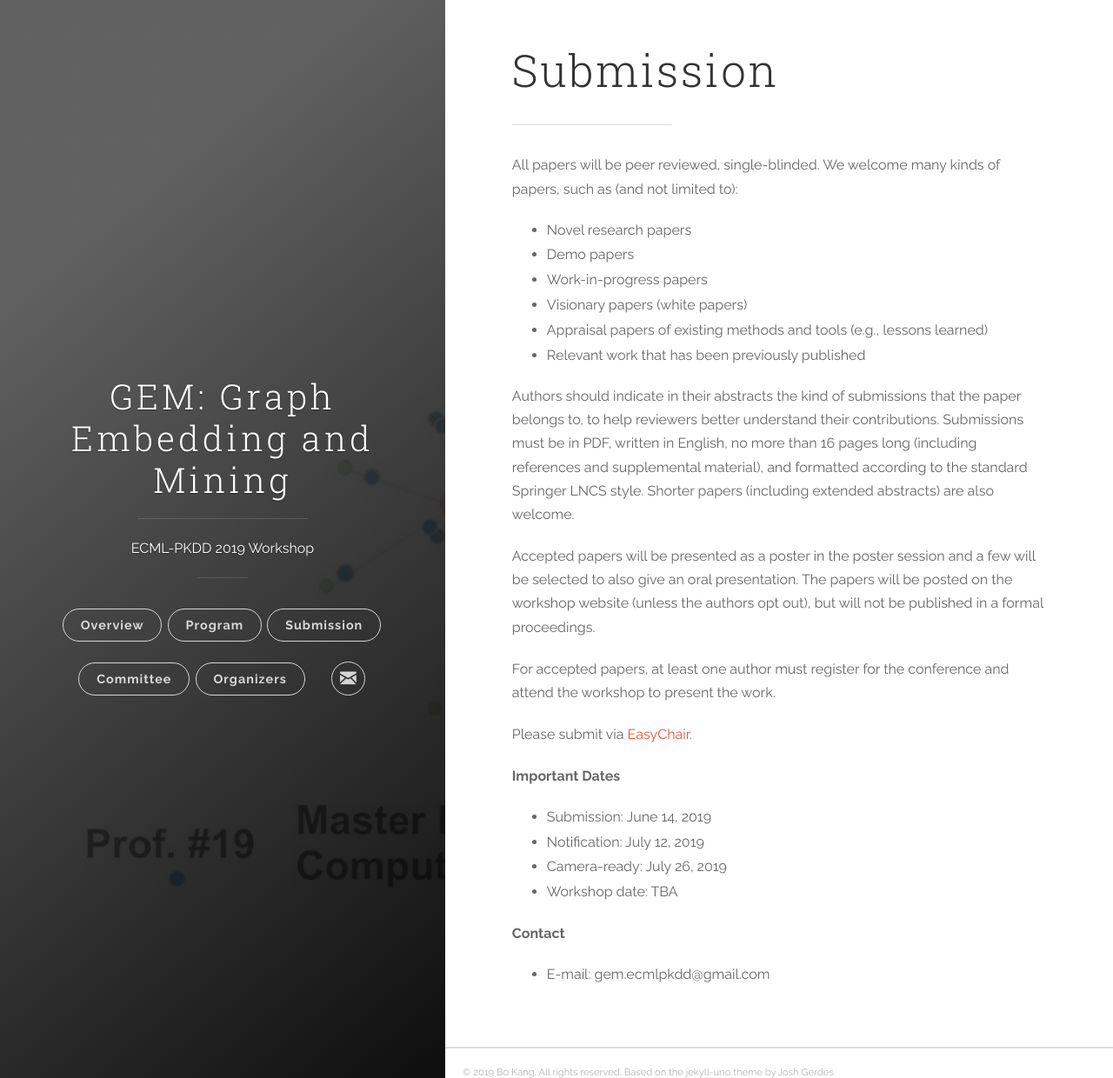
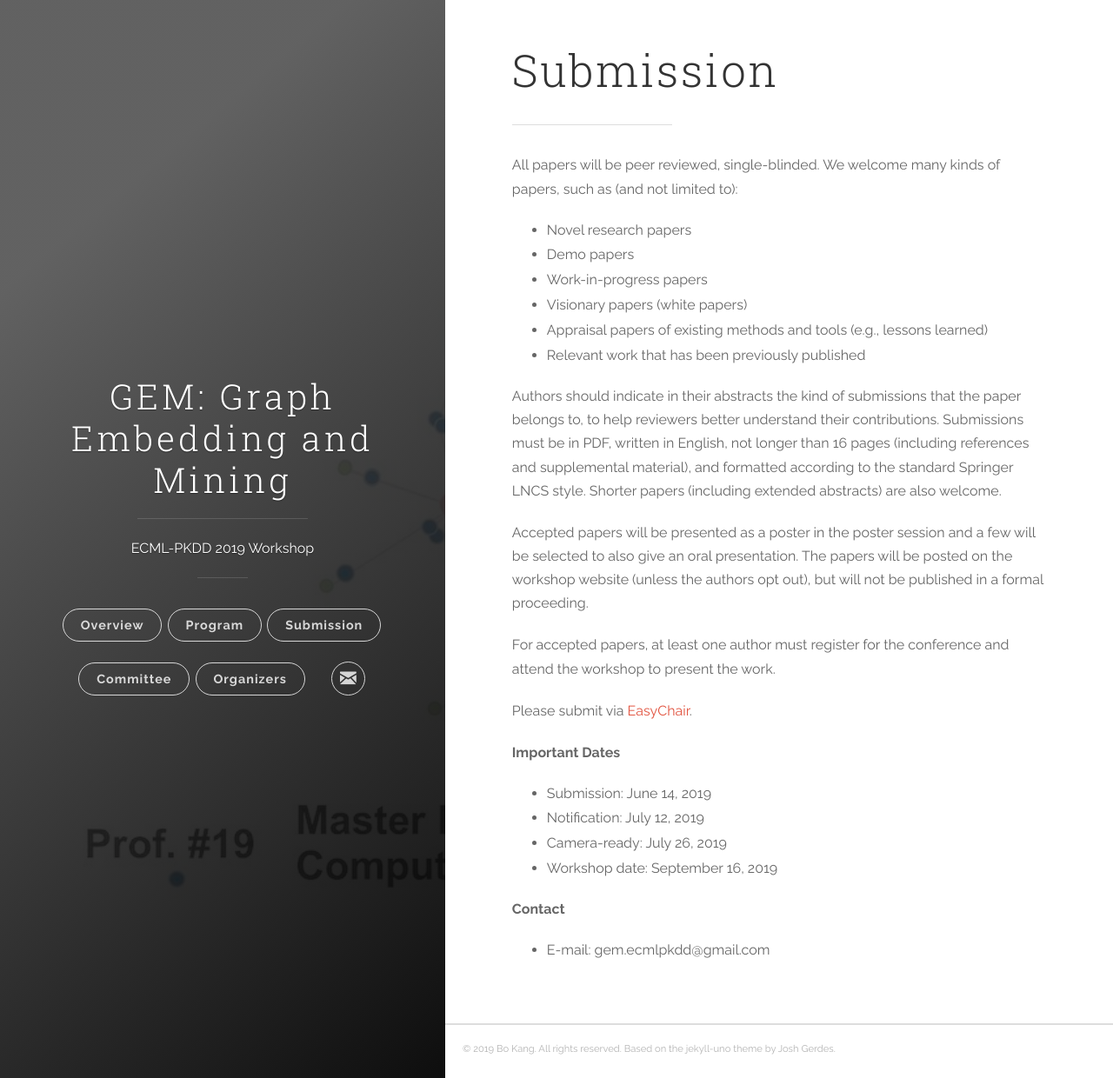
Before and after one commit to gem-ecmlpkdd/gem-ecmlpkdd.github.io, a Jekyll site: the page built from pages/submission.md, in a window 1280 px wide and 1240 px high. Shown: the whole window at 87% size. Built offline with Jekyll 4.4.1, drawn with Linux system fonts in a browser that asks for light colours.

Commit message:
update the Workshop date in CFP and Website

```diff
--- a/pages/submission.md
+++ b/pages/submission.md
@@ -12,9 +12,9 @@
 - Appraisal papers of existing methods and tools (e.g., lessons learned)
 - Relevant work that has been previously published
 
-Authors should indicate in their abstracts the kind of submissions that the paper belongs to, to help reviewers better understand their contributions. Submissions must be in PDF, written in English, no more than 16 pages long (including references and supplemental material), and formatted according to the standard Springer LNCS style. Shorter papers (including extended abstracts) are also welcome.
+Authors should indicate in their abstracts the kind of submissions that the paper belongs to, to help reviewers better understand their contributions. Submissions must be in PDF, written in English, not longer than 16 pages (including references and supplemental material), and formatted according to the standard Springer LNCS style. Shorter papers (including extended abstracts) are also welcome.
 
-Accepted papers will be presented as a poster in the poster session and a few  will be selected to also give an oral presentation. The papers will be posted on the workshop website (unless the authors opt out), but will not be published in a formal proceedings.
+Accepted papers will be presented as a poster in the poster session and a few will be selected to also give an oral presentation. The papers will be posted on the workshop website (unless the authors opt out), but will not be published in a formal proceeding.
 
 For accepted papers, at least one author must register for the conference and attend the workshop to present the work.
 
@@ -24,7 +24,7 @@
 - Submission: June 14, 2019
 - Notification: July 12, 2019
 - Camera-ready: July 26, 2019
-- Workshop date: TBA
+- Workshop date: September 16, 2019
 
 **Contact**
 - E-mail: gem.ecmlpkdd@gmail.com
```
